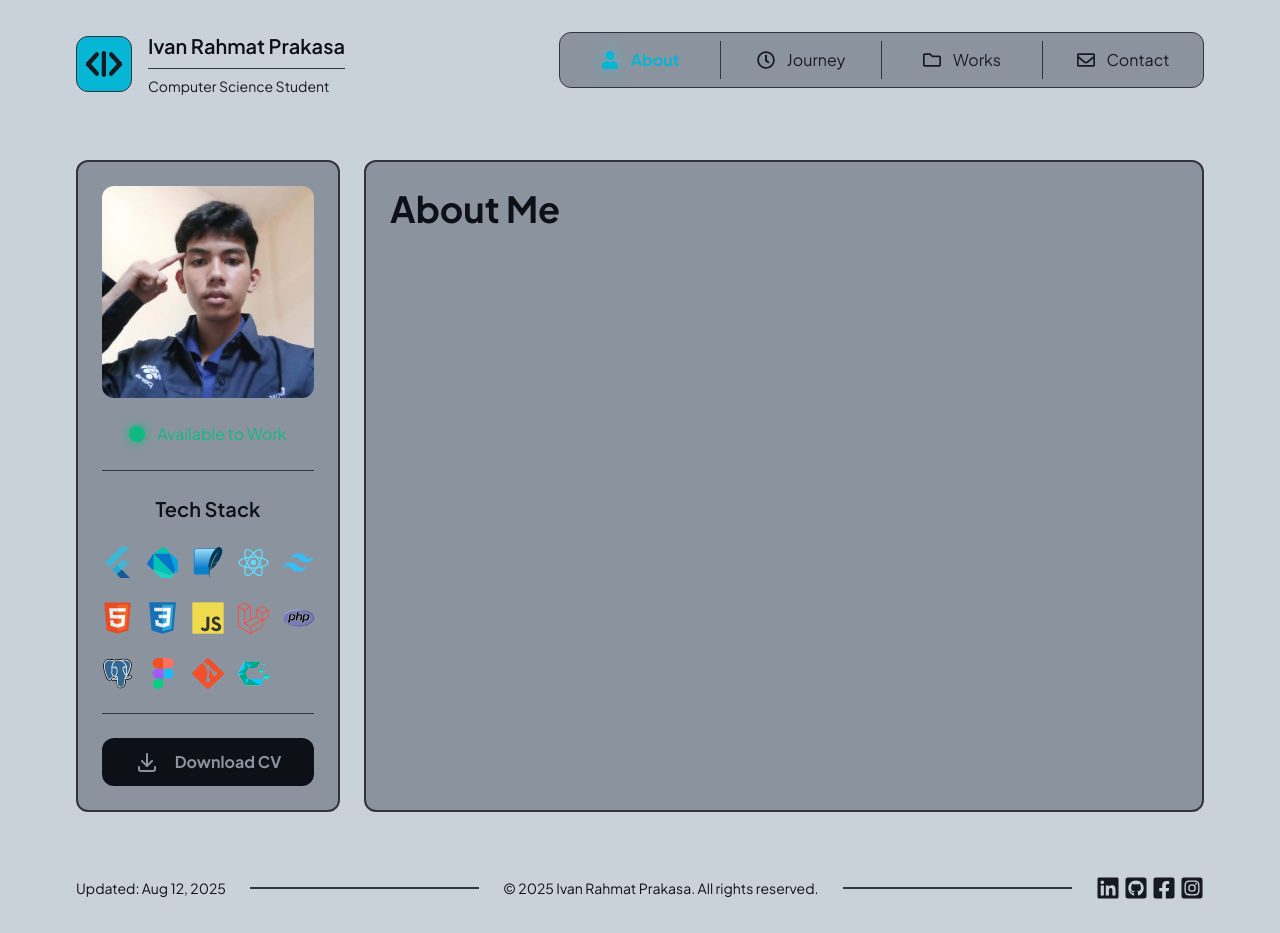
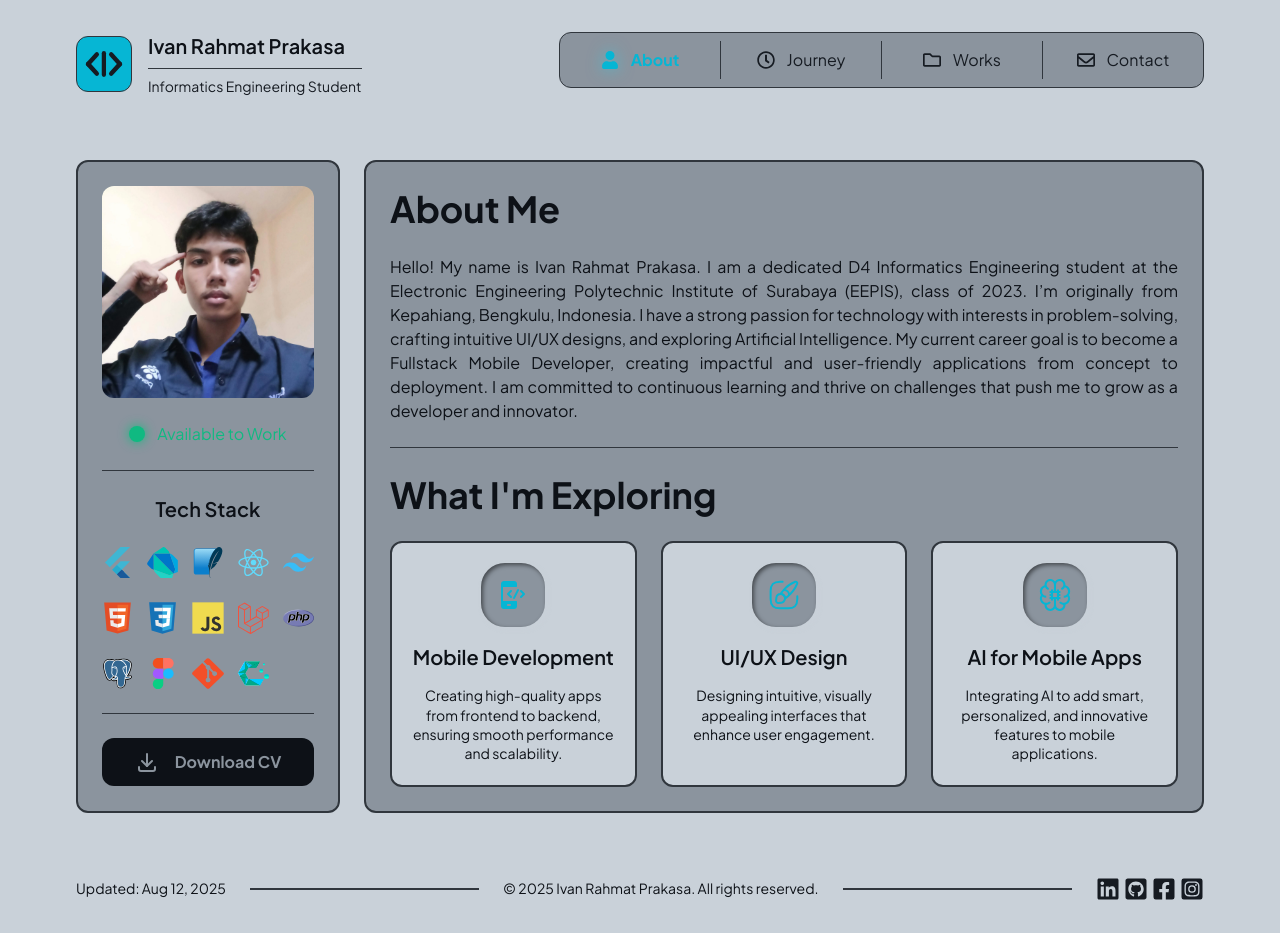
Before and after one commit to Ivanrhmt77/Portfolio, a Next.js app: page / in a window 1280 px wide. Built offline with nearby package versions, Linux system fonts and the light colour scheme.

Commit message:
feat(about): add main content panel

```diff
--- a/public/deploy-info.json
+++ b/public/deploy-info.json
@@ -1,3 +1,3 @@
 {
-  "lastDeploy": "2025-08-12T01:12:51.448Z"
+  "lastDeploy": "2025-08-12T01:15:23.298Z"
 }
--- a/src/app/page.tsx
+++ b/src/app/page.tsx
@@ -1,5 +1,6 @@
 "use client";
 
+import ExplorationCard from "@/components/exploration-card";
 import WorkStatus from "@/components/work-status";
 import { techStack } from "@/data/tech-stack";
 import Image from "next/image";
@@ -47,8 +48,39 @@ export default function Home() {
           <p className="font-bold">Download CV</p>
         </button>
       </div>
-      <div className="col-span-9 bg-background-surface h-full border-2 border-border rounded-xl p-6">
+      <div className="col-span-9 bg-background-surface h-full border-2 border-border rounded-xl p-6 flex flex-col gap-6">
         <h2>About Me</h2>
+        <p className="text-justify">
+          Hello! My name is Ivan Rahmat Prakasa. I am a dedicated D4 Informatics
+          Engineering student at the Electronic Engineering Polytechnic
+          Institute of Surabaya (EEPIS), class of 2023. I’m originally from
+          Kepahiang, Bengkulu, Indonesia. I have a strong passion for technology
+          with interests in problem-solving, crafting intuitive UI/UX designs,
+          and exploring Artificial Intelligence. My current career goal is to
+          become a Fullstack Mobile Developer, creating impactful and
+          user-friendly applications from concept to deployment. I am committed
+          to continuous learning and thrive on challenges that push me to grow
+          as a developer and innovator.
+        </p>
+        <div className="h-0.5 w-full bg-border" />
+        <h2>What I'm Exploring</h2>
+        <div className="w-full h-full flex gap-6">
+          <ExplorationCard
+            src="/icons/exploration/mobile-dev.svg"
+            title="Mobile Development"
+            description="Creating high-quality apps from frontend to backend, ensuring smooth performance and scalability."
+          />
+          <ExplorationCard
+            src="/icons/exploration/ui-ux.svg"
+            title="UI/UX Design"
+            description="Designing intuitive, visually appealing interfaces that enhance user engagement."
+          />
+          <ExplorationCard
+            src="/icons/exploration/ai-mobile.svg"
+            title="AI for Mobile Apps"
+            description="Integrating AI to add smart, personalized, and innovative features to mobile applications."
+          />
+        </div>
       </div>
     </div>
   );
--- a/src/components/header.tsx
+++ b/src/components/header.tsx
@@ -19,7 +19,7 @@ export default function Header() {
             <h5>Ivan Rahmat Prakasa</h5>
             <div className="h-px w-full bg-border" />
             <p className="caption text-foreground-surface">
-              Computer Science Student
+              Informatics Engineering Student
             </p>
           </div>
         </div>
```
